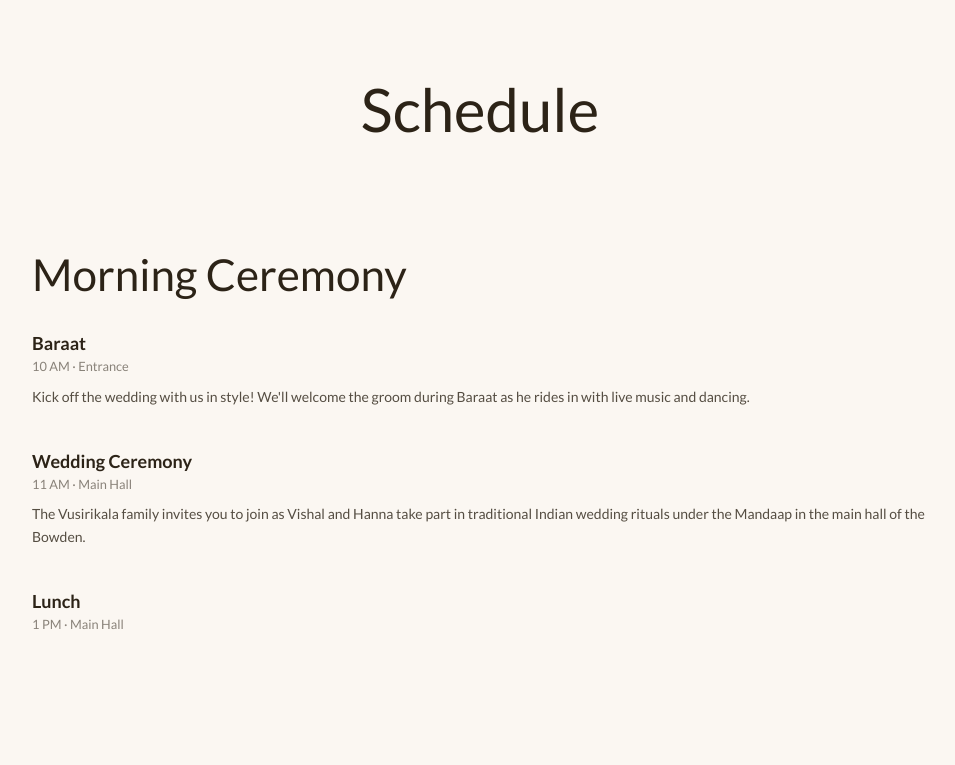
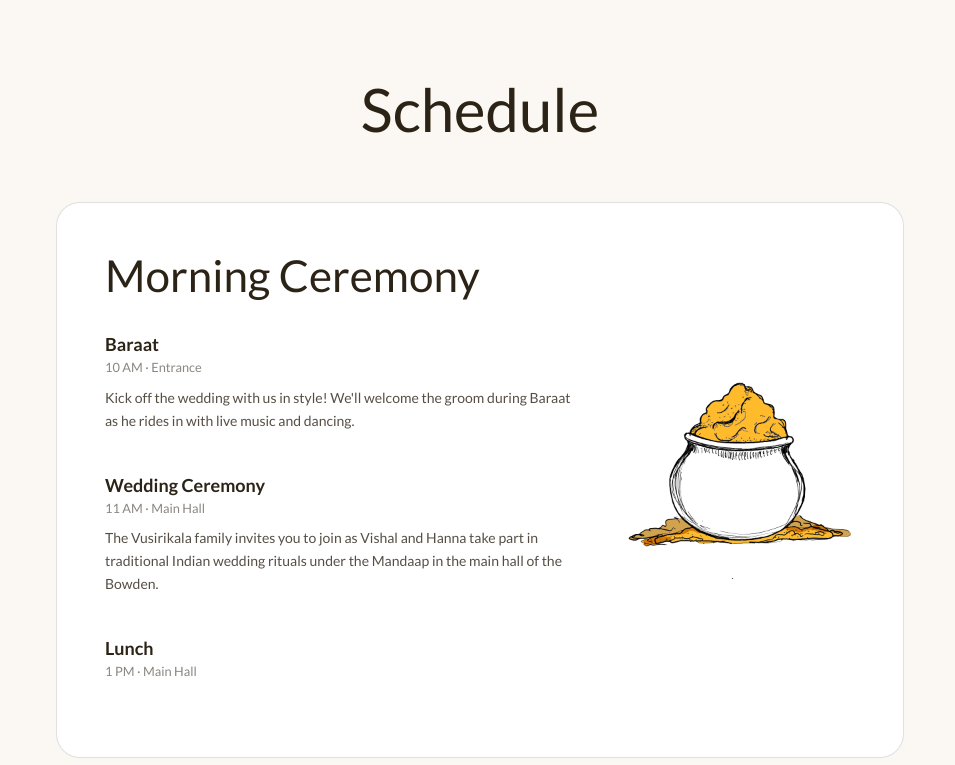
Before and after one commit to vvusirik/wedding, a Next.js app: page /schedule in a window 1280 px wide. Shown: the top 765 px of the page, without its empty margins (160-1115 px from the left). Built offline with nearby package versions, Linux system fonts and the light colour scheme; no server answers.

Commit message:
rsvp, schedule

```diff
--- a/app/rsvp/page.tsx
+++ b/app/rsvp/page.tsx
@@ -4,10 +4,6 @@ export default function RsvpPage() {
     return (
         <div className={styles.page}>
             <h1 className={styles.heading}>Responde Sil Vous Plait</h1>
-            <p className={styles.intro}>
-                Please RSVP using the following link by July 1st.
-            </p>
-
             <div className={styles.buttonWrapper}>
                 <a
                     href="https://withjoy.com/hanna-and-vishal/rsvp"
@@ -18,6 +14,7 @@ export default function RsvpPage() {
                     RSVP
                 </a>
             </div>
+            <p className={styles.reminder}>Please RSVP by July 1st.</p>
         </div>
     );
 }
--- a/app/schedule/page.module.css
+++ b/app/schedule/page.module.css
@@ -1,5 +1,7 @@
 .page {
-  padding-top: 4rem;
+  max-width: 56rem;
+  margin: 0 auto;
+  padding: 4rem 1.5rem;
 }
 
 .heading {
@@ -13,20 +15,29 @@
 .panels {
   display: flex;
   flex-direction: column;
+  gap: 2rem;
 }
 
 .panel {
   display: flex;
   align-items: center;
   justify-content: center;
-  padding: 3rem max(3rem, calc((100vw - 56rem) / 2));
+  padding: 3rem;
   color: var(--color-foreground);
   gap: 3rem;
+  background: white;
+  border: 1px solid rgba(0, 0, 0, 0.12);
+  border-radius: 1.5rem;
 }
 
 .panelContent {
+  flex: 2;
+  min-width: 0;
+}
+
+.illustrationSlot {
   flex: 1;
-  min-width: 0;
+  min-height: 300px;
 }
 
 
--- a/app/schedule/page.tsx
+++ b/app/schedule/page.tsx
@@ -1,8 +1,10 @@
+import Image from "next/image";
 import styles from "./page.module.css";
 
 const morning = {
     label: "Morning",
     title: "Morning Ceremony",
+    illustration: { src: "/images/icons/haldi2.png", alt: "Haldi illustration" },
     date: "Saturday, October 17, 2026",
     events: [
         {
@@ -30,6 +32,7 @@ const morning = {
 const evening = {
     label: "Evening",
     title: "Evening Ceremony",
+    illustration: null,
     date: "Saturday, October 17, 2026",
     events: [
         {
@@ -79,6 +82,17 @@ function Panel({
                     ))}
                 </div>
             </div>
+            <div className={styles.illustrationSlot}>
+                {panel.illustration && (
+                    <Image
+                        src={panel.illustration.src}
+                        alt={panel.illustration.alt}
+                        width={300}
+                        height={300}
+                        style={{ width: "100%", height: "auto" }}
+                    />
+                )}
+            </div>
         </div>
     );
 }
```
Also changed, not shown: app/rsvp/page.module.css (+8 -5 lines).
